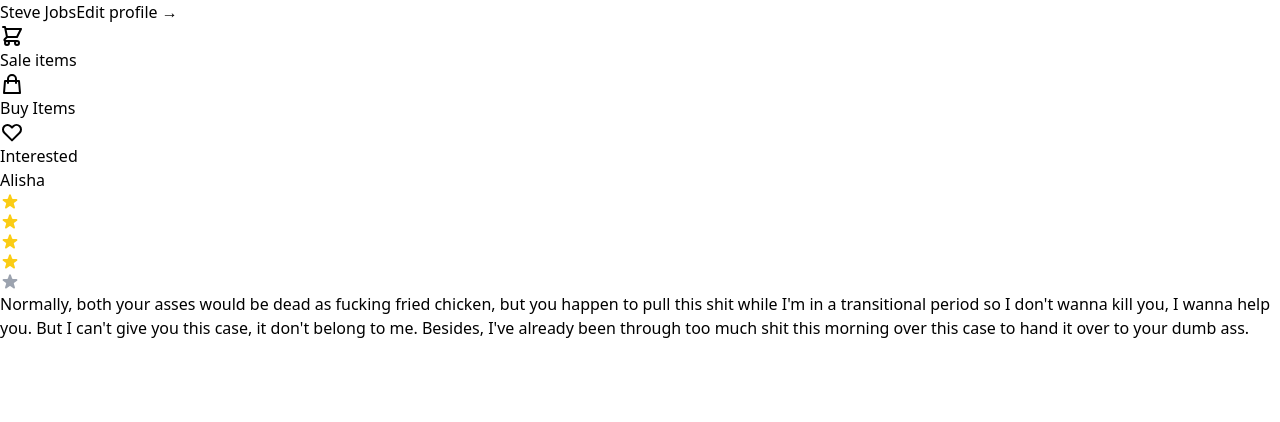
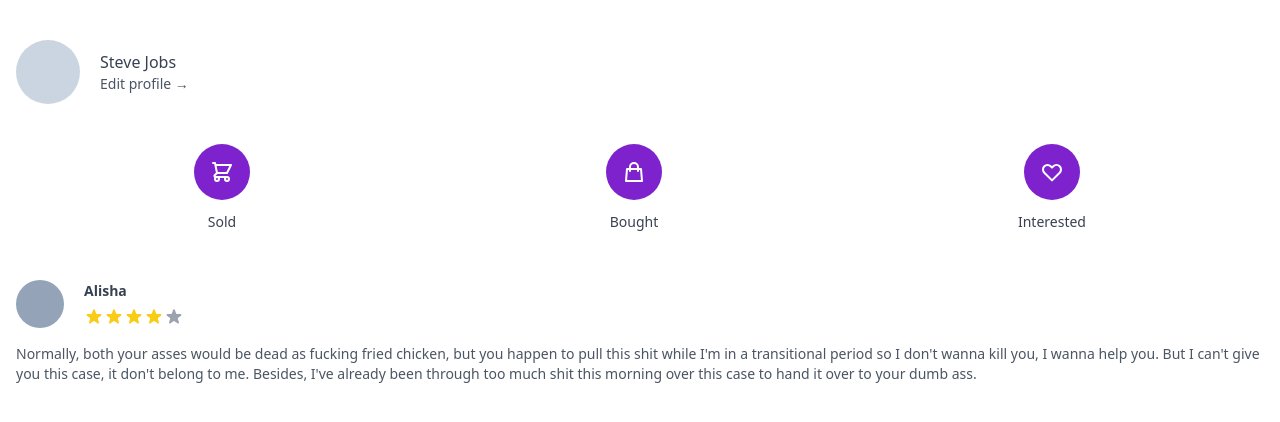
Before and after one commit to alisha0815/e-market-clone, a Next.js app: page /profile in a window 1280 px wide. Shown: the top 422 px of the page. Built offline with nearby package versions, Linux system fonts and the light colour scheme.

Commit message:
profile review page styling

```diff
--- a/pages/profile.tsx
+++ b/pages/profile.tsx
@@ -3,17 +3,17 @@ import React from "react";
 
 const Profile: NextPage = () => {
   return (
-    <div>
-      <div>
-        <div />
-        <div>
-          <span>Steve Jobs</span>
-          <span>Edit profile &rarr;</span>
+    <div className="py-10 px-4">
+      <div className="flex items-center space-x-5">
+        <div className="w-16 h-16 bg-slate-300 rounded-full" />
+        <div className="flex flex-col">
+          <span className="font-medium text-gray-700">Steve Jobs</span>
+          <span className="text-sm text-gray-600">Edit profile &rarr;</span>
         </div>
       </div>
-      <div>
-        <div>
-          <div>
+      <div className="mt-10 flex justify-around">
+        <div className="flex flex-col items-center">
+          <div className="w-14 h-14 text-white bg-purple-700 flex items-center justify-center rounded-full">
             <svg
               className="w-6 h-6"
               fill="none"
@@ -29,10 +29,10 @@ const Profile: NextPage = () => {
               ></path>
             </svg>
           </div>
-          <span>Sale items</span>
+          <span className="text-sm font-medium text-gray-700 mt-3">Sold</span>
         </div>
-        <div>
-          <div>
+        <div className="flex flex-col items-center">
+          <div className="w-14 h-14 text-white bg-purple-700 flex items-center justify-center rounded-full">
             <svg
               className="w-6 h-6"
               fill="none"
@@ -48,10 +48,10 @@ const Profile: NextPage = () => {
               ></path>
             </svg>
           </div>
-          <span>Buy Items</span>
+          <span className="text-sm font-medium text-gray-700 mt-3">Bought</span>
         </div>
-        <div>
-          <div>
+        <div className="flex flex-col items-center">
+          <div className="w-14 h-14 text-white bg-purple-700 flex items-center justify-center rounded-full">
             <svg
               className="w-6 h-6"
               fill="none"
@@ -67,14 +67,17 @@ const Profile: NextPage = () => {
               ></path>
             </svg>
           </div>
-          <span>Interested</span>
+          <span className="text-sm font-medium text-gray-700 mt-3">
+            Interested
+          </span>
         </div>
       </div>
-      <div>
-        <div>
-          <div />
-          <h4>Alisha</h4>
-          <div>
+      <div className="mt-12">
+        <div className="flex items-center space-x-5">
+          <div className="w-12 h-12 bg-slate-400 rounded-full" />
+          <div className="flex flex-col items-start space-y-1.5">
+            <h4 className="text-sm font-bold text-gray-700 ">Alisha</h4>
+            <div className="flex items-center">
               <svg
                 className="text-yellow-400 h-5 w-5"
                 xmlns="http://www.w3.org/2000/svg"
@@ -123,7 +126,8 @@ const Profile: NextPage = () => {
             </div>
           </div>
         </div>
-      <div>
+      </div>
+      <div className="mt-4 text-gray-600 text-sm">
         <p>
           Normally, both your asses would be dead as fucking fried chicken, but
           you happen to pull this shit while I&apos;m in a transitional period
```
Lines whose indentation alone changed are shown as unchanged.
